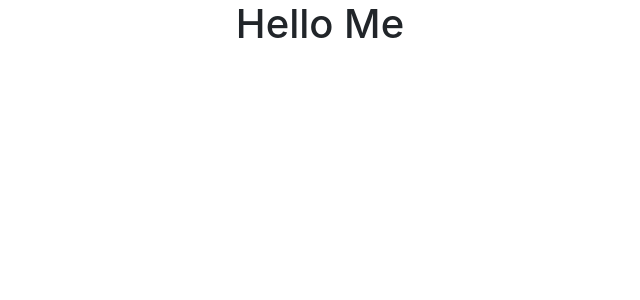
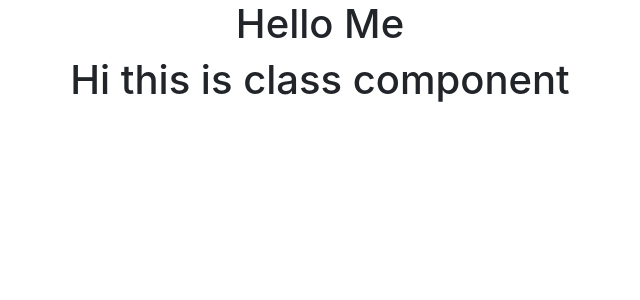
Before and after one commit to saitinku510/React-app, a React (Create React App) app: page / in a window 1280 px wide. Shown: the top 300 px of the page, without its empty margins (320-960 px from the left). Built offline with nearby package versions, Linux system fonts and the light colour scheme.

Commit message:
Class Component function in the component

```diff
--- a/src/App.js
+++ b/src/App.js
@@ -1,11 +1,13 @@
 import logo from './logo.svg';
 import './App.css';
 import Greet from './Components/greet';
+import Welcome from './Components/welcome';
 
 function App() {
   return (
     <div className="App">
       <Greet />
+      <Welcome />
     </div>
   );
 }
--- /dev/null
+++ b/src/Components/welcome.js
@@ -0,0 +1,9 @@
+import React from "react";
+import { Component } from "react";
+
+class Welcome extends Component {
+    render(){
+        return <h1>Hi this is class component</h1>
+    }
+}
+export default Welcome;
```
Also changed, not shown: src/Components/hello.jsx (added).
